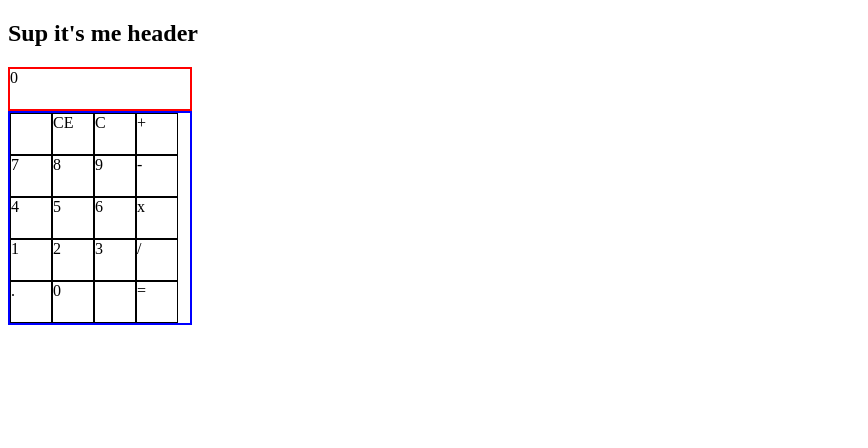
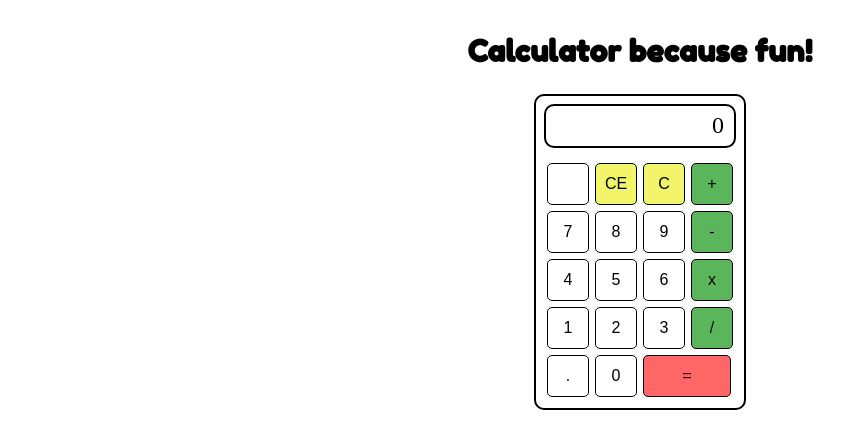
Before and after one commit to Ledwos/CalcFun, a React (Create React App) app in the folder calcfront/: page / in a window 1280 px wide. Shown: the top 448 px of the page, without its empty margins (0-868 px from the left). Built offline with nearby package versions, Linux system fonts and the light colour scheme.

Commit message:
basic styling

```diff
--- a/calcfront/public/index.html
+++ b/calcfront/public/index.html
@@ -9,6 +9,7 @@
       name="description"
       content="A calculator because coding is fun"
     />
+    <link href="https://fonts.googleapis.com/css2?family=Fredoka+One&display=swap" rel="stylesheet">
     <!--
       manifest.json provides metadata used when your web app is installed on a
       user's mobile device or desktop. See https://developers.google.com/web/fundamentals/web-app-manifest/
--- /dev/null
+++ b/calcfront/src/App.css
@@ -0,0 +1,12 @@
+.App {
+    /* border: 2px solid red; */
+    text-align: center;
+    display: flex;
+    flex-direction: column;
+    align-items: center;
+}
+
+#Header {
+    font-family: 'Fredoka One', cursive;
+    font-size: 30px;
+}
--- a/calcfront/src/App.js
+++ b/calcfront/src/App.js
@@ -1,10 +1,11 @@
 import React from 'react';
 import Calc from './components/Calc/Calc';
+import './App.css';
 
 function App() {
   return (
     <div className="App">
-      <h2>Sup it's me header</h2>
+      <h2 id='Header'>Calculator because fun!</h2>
       <Calc />
     </div>
   );
--- a/calcfront/src/components/Calc/Calc.css
+++ b/calcfront/src/components/Calc/Calc.css
@@ -1,5 +1,17 @@
 #cFace {
-    border: 2px solid red;
-    width: 180px;
+    border: 2px solid black;
+    border-radius: 10px;
+    width: 178px;
     height: 40px;
+    align-items: center;
+    display: flex;
+    justify-content: flex-end;
+    padding-right: 10px;
+    font-size: 24px;
 }
+
+#cBody {
+    border: 2px solid black;
+    border-radius: 10px;
+    padding: 8px;
+}
--- a/calcfront/src/components/Calc/Calc.js
+++ b/calcfront/src/components/Calc/Calc.js
@@ -47,7 +47,7 @@ const Calc = () => {
     };
 
     return (
-        <div>
+        <div id='cBody'>
             <div id='cFace'>
                 {cFace}
             </div>
--- a/calcfront/src/components/Keypad/Keypad.css
+++ b/calcfront/src/components/Keypad/Keypad.css
@@ -2,11 +2,53 @@
     border: 1px solid black;
     width: 40px;
     height: 40px;
+    font-family: Arial, Helvetica, sans-serif;
+    display: flex;
+    align-items: center;
+    justify-content: center;
+    margin: 3px;
+    border-radius: 5px;
+}
+
+.KeypadBtn:hover {
+    background-color: rgb(26, 22, 22);
+    color: white;
+}
+
+.KeypadBtn:active {
+    margin: 4px 3px 2px 3px;
 }
 
 #KeypadDiv {
-    border: 2px solid blue;
+    /* border: 2px solid black; */
+    /* border-radius: 3px; */
+    margin-top: 12px;
     display: flex;
     flex-wrap: wrap;
-    width: 180px
+    width: 192px;
 }
+
+.KeypadEql {
+    width: 86px;
+    background-color: rgb(255, 103, 103);
+}
+
+.KeypadEql:hover {
+    background-color: rgb(168, 73, 73);
+}
+
+.KeypadOp {
+    background-color: rgb(91, 182, 91);
+}
+
+.KeypadOp:hover {
+    background-color: rgb(56, 109, 56);
+}
+
+.KeypadC {
+    background-color: rgb(242, 245, 105);
+}
+
+.KeypadC:hover {
+    background-color: rgb(187, 189, 84);
+}
--- a/calcfront/src/components/Keypad/Keypad.js
+++ b/calcfront/src/components/Keypad/Keypad.js
@@ -7,13 +7,13 @@ const Keypad = (props) => {
             <div className='KeypadBtn'>
 
             </div>
-            <div className='KeypadBtn' onClick={props.handleCE}>
+            <div className='KeypadBtn KeypadC' onClick={props.handleCE}>
                 CE
             </div>
-            <div className='KeypadBtn' onClick={props.handleC}>
+            <div className='KeypadBtn KeypadC' onClick={props.handleC}>
                 C
             </div>
-            <div className='KeypadBtn' onClick={props.handleOp}>
+            <div className='KeypadBtn KeypadOp' onClick={props.handleOp}>
                 +
             </div>
             <div className='KeypadBtn' onClick={props.handleClick}>
@@ -25,7 +25,7 @@ const Keypad = (props) => {
             <div className='KeypadBtn' onClick={props.handleClick}>
                 9
             </div>
-            <div className='KeypadBtn' onClick={props.handleOp}>
+            <div className='KeypadBtn KeypadOp' onClick={props.handleOp}>
                 -
             </div>
             <div className='KeypadBtn' onClick={props.handleClick}>
@@ -37,7 +37,7 @@ const Keypad = (props) => {
             <div className='KeypadBtn' onClick={props.handleClick}>
                 6
             </div>
-            <div className='KeypadBtn' onClick={props.handleOp}>
+            <div className='KeypadBtn KeypadOp' onClick={props.handleOp}>
                 x
             </div>
             <div className='KeypadBtn' onClick={props.handleClick}>
@@ -49,7 +49,7 @@ const Keypad = (props) => {
             <div className='KeypadBtn' onClick={props.handleClick}>
                 3
             </div>
-            <div className='KeypadBtn' onClick={props.handleOp}>
+            <div className='KeypadBtn KeypadOp' onClick={props.handleOp}>
                 /
             </div>
             <div className='KeypadBtn' onClick={props.handleClick}>
@@ -58,10 +58,10 @@ const Keypad = (props) => {
             <div className='KeypadBtn' onClick={props.handleClick}>
                 0
             </div>
-            <div className='KeypadBtn' onClick={props.handleClick}>
+            {/* <div className='KeypadBtn' onClick={props.handleClick}>
 
-            </div>
-            <div className='KeypadBtn' onClick={props.handleCalc}>
+            </div> */}
+            <div className='KeypadBtn KeypadEql' onClick={props.handleCalc}>
                 =
             </div>
         </div>
```
